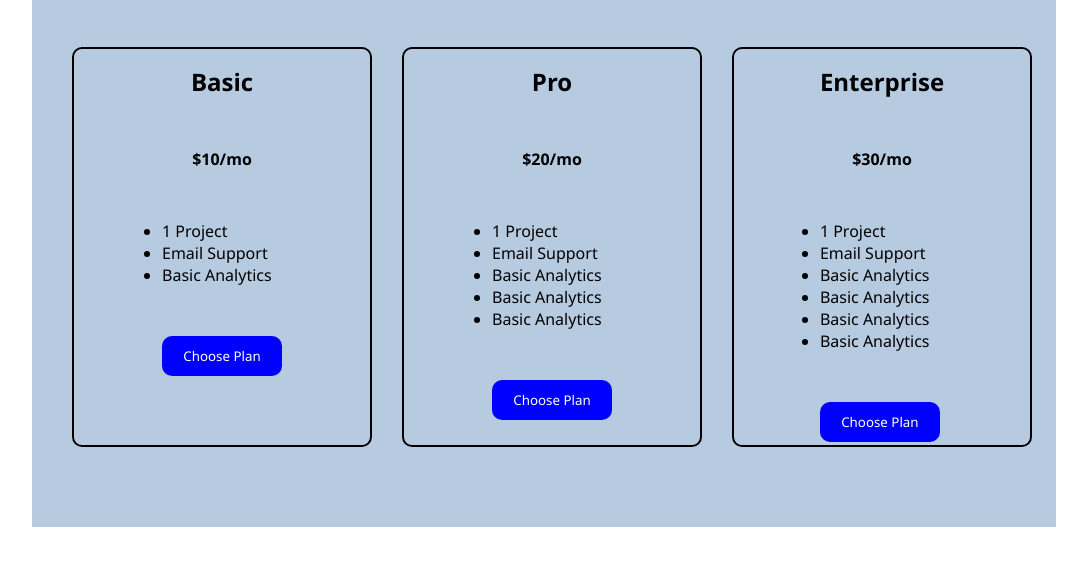
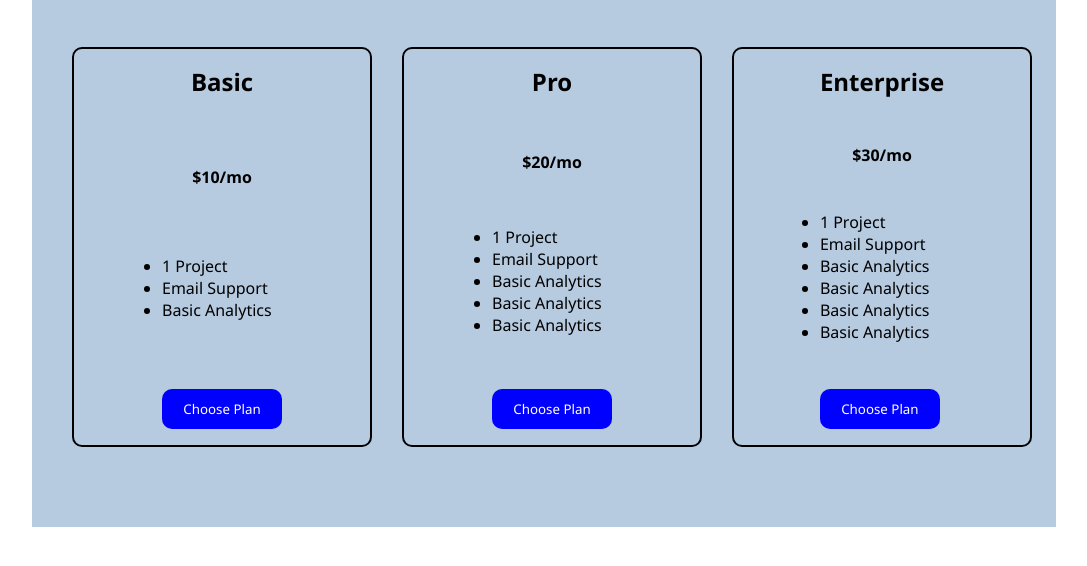
Before and after one commit to fazalsphere/Dev-Learning-Diary, a plain HTML site: page CSS/Exercises/Pricing Table Using Grid/index.html in a window 1280 px wide. Shown: the part 158-724 px from the top of the page, without its empty margins (96-1183 px from the left). Drawn offline with Linux system fonts and the light colour scheme.

Commit message:
Refactored pricing cards layout to keep buttons aligned at the bottom

```diff
--- a/CSS/Exercises/Pricing Table Using Grid/style.css
+++ b/CSS/Exercises/Pricing Table Using Grid/style.css
@@ -48,7 +48,6 @@
     padding: 16px;
     display: flex;
     flex-direction: column;
-    justify-content: space-between;
     align-items: center;
 }
 
@@ -56,8 +55,8 @@
     flex-grow: 1;
     display: flex;
     flex-direction: column;
-    gap: 50px;
     text-align: center;
+    justify-content: space-between;
 }
 
 li {
```
